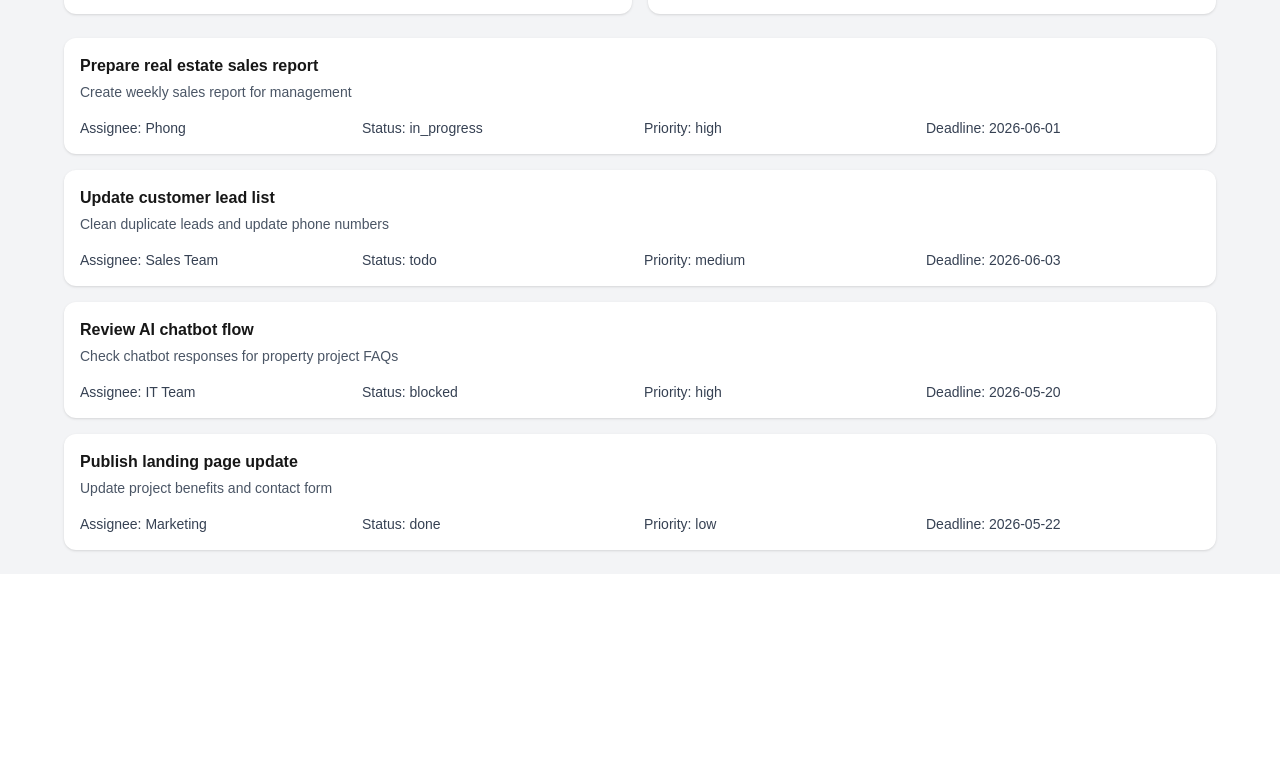
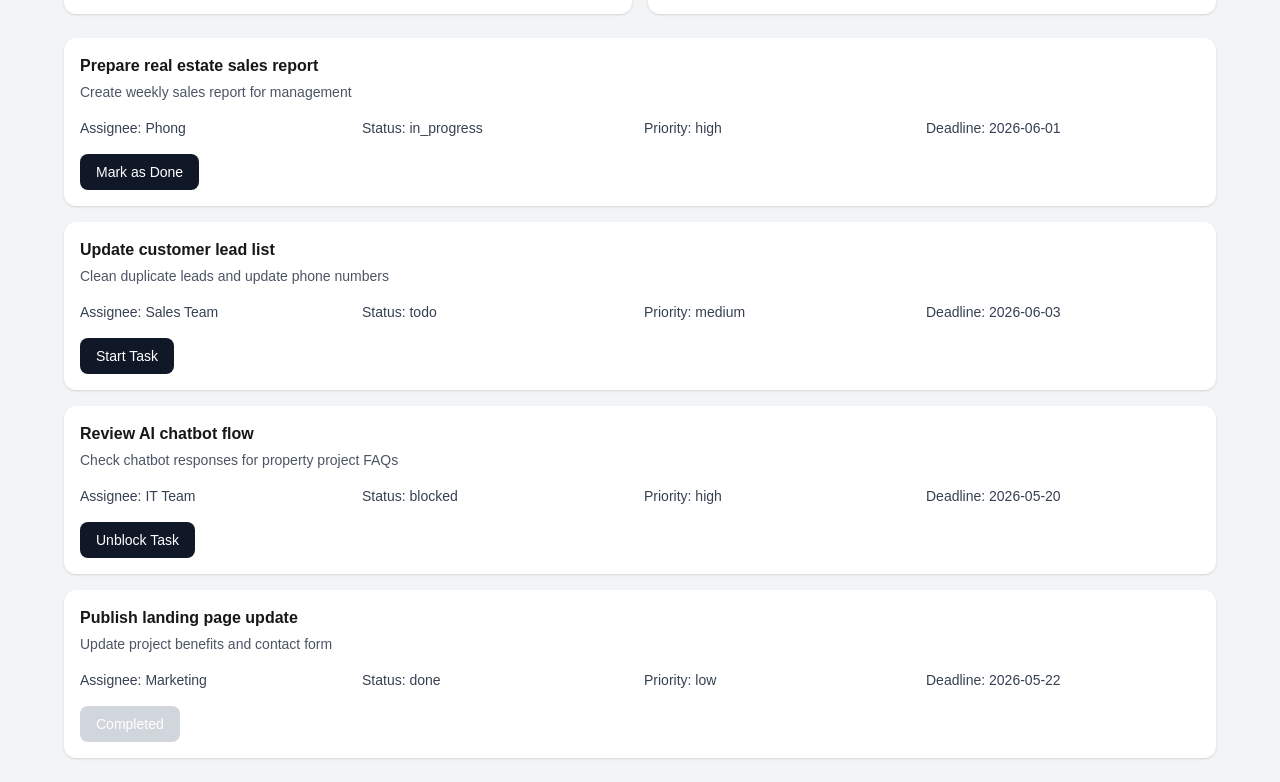
Before and after one commit to LeTruongAnh/business-task-dashboard-nextjs, a Next.js app: page / in a window 1280 px wide. Shown: the part 846-1628 px from the top of the page. Before the commit the page ends 1420 px from the top, so only its background shows below. Built offline with nearby package versions, Linux system fonts and the light colour scheme.

Commit message:
feat: add task status update

```diff
--- a/app/page.tsx
+++ b/app/page.tsx
@@ -20,6 +20,14 @@ export default function Home() {
 
   function handleAddTask(newTask: Task) {
     setTasks((currentTasks) => [newTask, ...currentTasks]);
+  }
+
+  function handleUpdateStatus(taskId: string, nextStatus: TaskStatus) {
+    setTasks((currentTasks) =>
+      currentTasks.map((task) =>
+        task.id === taskId ? { ...task, status: nextStatus } : task
+      )
+    );
   }
 
   const visibleTasks = filterTasks(
@@ -57,7 +65,10 @@ export default function Home() {
           />
         </div>
 
-        <TaskList tasks={visibleTasks} />
+        <TaskList
+          tasks={visibleTasks}
+          onUpdateStatus={handleUpdateStatus}
+        />
       </div>
     </main>
   );
--- a/components/TaskCard.tsx
+++ b/components/TaskCard.tsx
@@ -1,12 +1,28 @@
 import { isOverdue } from "@/lib/taskUtils";
-import { Task } from "@/types/task";
+import { Task, TaskStatus } from "@/types/task";
 
 interface TaskCardProps {
   task: Task;
+  onUpdateStatus: (taskId: string, nextStatus: TaskStatus) => void;
 }
 
-export default function TaskCard({ task }: TaskCardProps) {
+function getNextStatus(status: TaskStatus): TaskStatus {
+  if (status === "todo") return "in_progress";
+  if (status === "in_progress") return "done";
+  if (status === "blocked") return "in_progress";
+  return "done";
+}
+
+function getStatusButtonLabel(status: TaskStatus): string {
+  if (status === "todo") return "Start Task";
+  if (status === "in_progress") return "Mark as Done";
+  if (status === "blocked") return "Unblock Task";
+  return "Completed";
+}
+
+export default function TaskCard({ task, onUpdateStatus }: TaskCardProps) {
   const overdue = isOverdue(task.deadline, task.status);
+  const isDone = task.status === "done";
 
   return (
     <article className="rounded-xl bg-white p-4 shadow">
@@ -39,6 +55,15 @@ export default function TaskCard({ task }: TaskCardProps) {
           <span className="font-medium">Deadline:</span> {task.deadline}
         </p>
       </div>
+
+      <button
+        type="button"
+        disabled={isDone}
+        onClick={() => onUpdateStatus(task.id, getNextStatus(task.status))}
+        className="mt-4 rounded-lg bg-gray-900 px-4 py-2 text-sm font-medium text-white hover:bg-gray-800 disabled:cursor-not-allowed disabled:bg-gray-300"
+      >
+        {getStatusButtonLabel(task.status)}
+      </button>
     </article>
   );
 }
--- a/components/TaskList.tsx
+++ b/components/TaskList.tsx
@@ -1,11 +1,12 @@
-import { Task } from "@/types/task";
+import { Task, TaskStatus } from "@/types/task";
 import TaskCard from "./TaskCard";
 
 interface TaskListProps {
   tasks: Task[];
+  onUpdateStatus: (taskId: string, nextStatus: TaskStatus) => void;
 }
 
-export default function TaskList({ tasks }: TaskListProps) {
+export default function TaskList({ tasks, onUpdateStatus }: TaskListProps) {
   if (tasks.length === 0) {
     return (
       <div className="rounded-xl bg-white p-6 text-center text-gray-500 shadow">
@@ -17,7 +18,11 @@ export default function TaskList({ tasks }: TaskListProps) {
   return (
     <section className="space-y-4">
       {tasks.map((task) => (
-        <TaskCard key={task.id} task={task} />
+        <TaskCard
+          key={task.id}
+          task={task}
+          onUpdateStatus={onUpdateStatus}
+        />
       ))}
     </section>
   );
```
